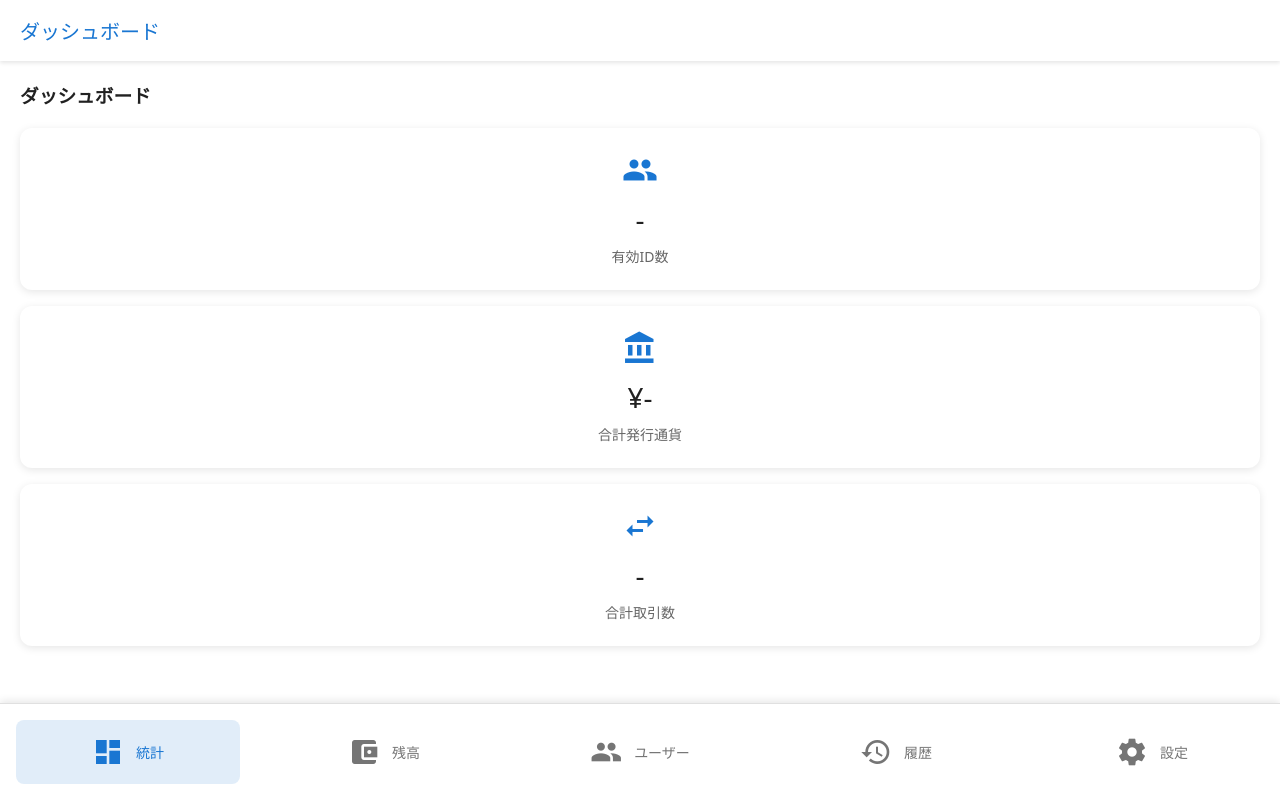
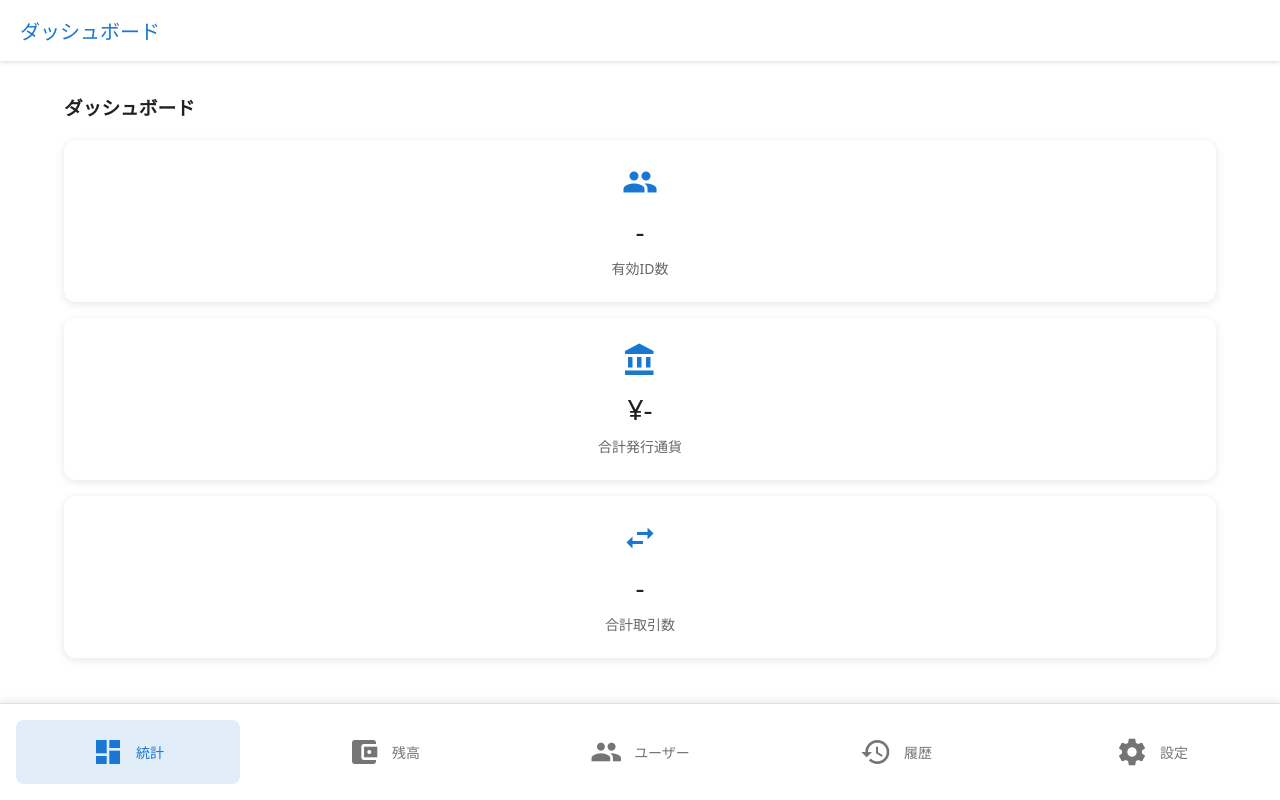
Before and after one commit to zebso/vcma-new-ui, a plain HTML site: page front-end/pages/dealer.html in a window 1280 px wide. Drawn offline with Linux system fonts and the light colour scheme; no server answers; a web font is replaced by a local one.

Commit message:
updated tablet UI

```diff
--- a/front-end/css/tablet.css
+++ b/front-end/css/tablet.css
@@ -1,4 +1,8 @@
 @media (min-width: 768px) {
+
+  .tab-content {
+    padding: 32px 64px;
+  }
 
   nav {
     gap: 32px;
```
